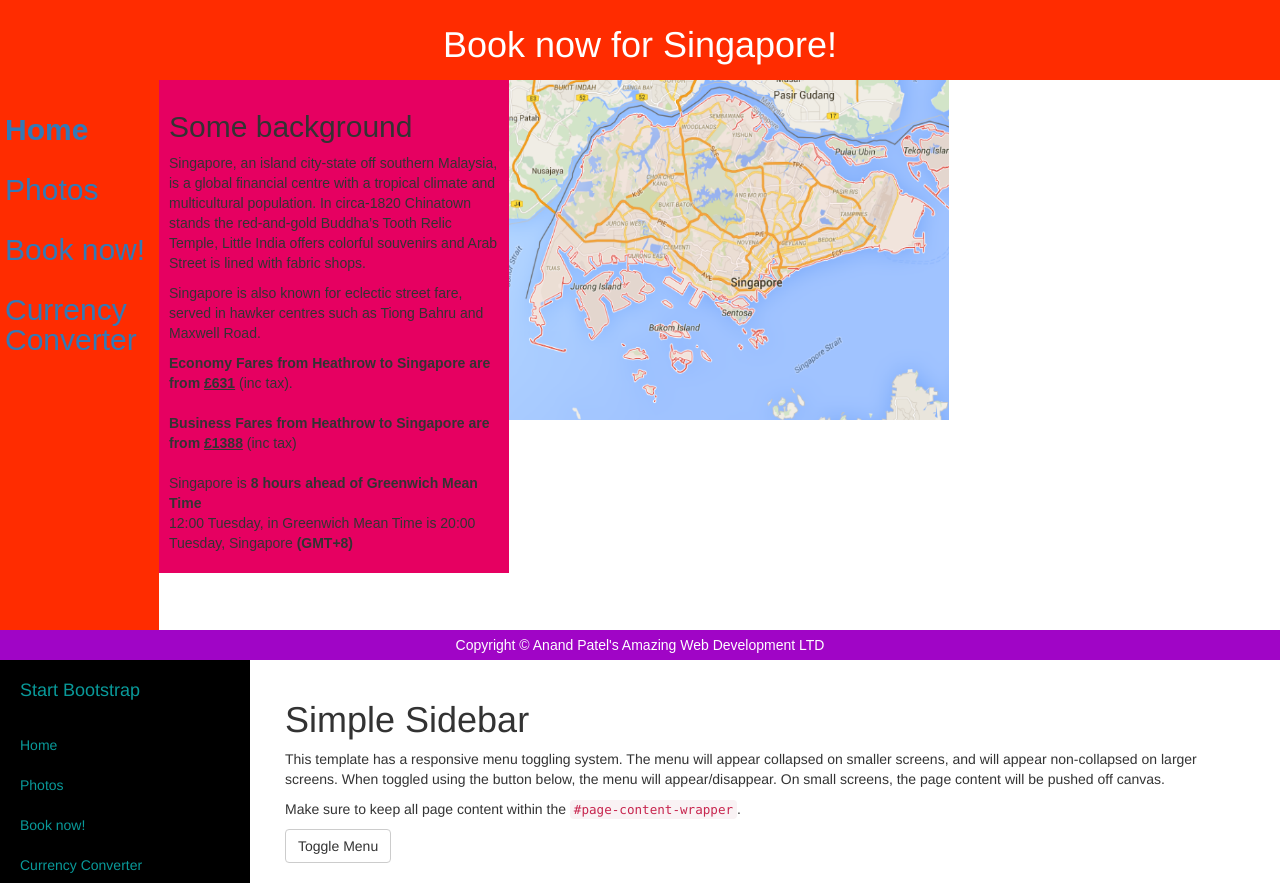
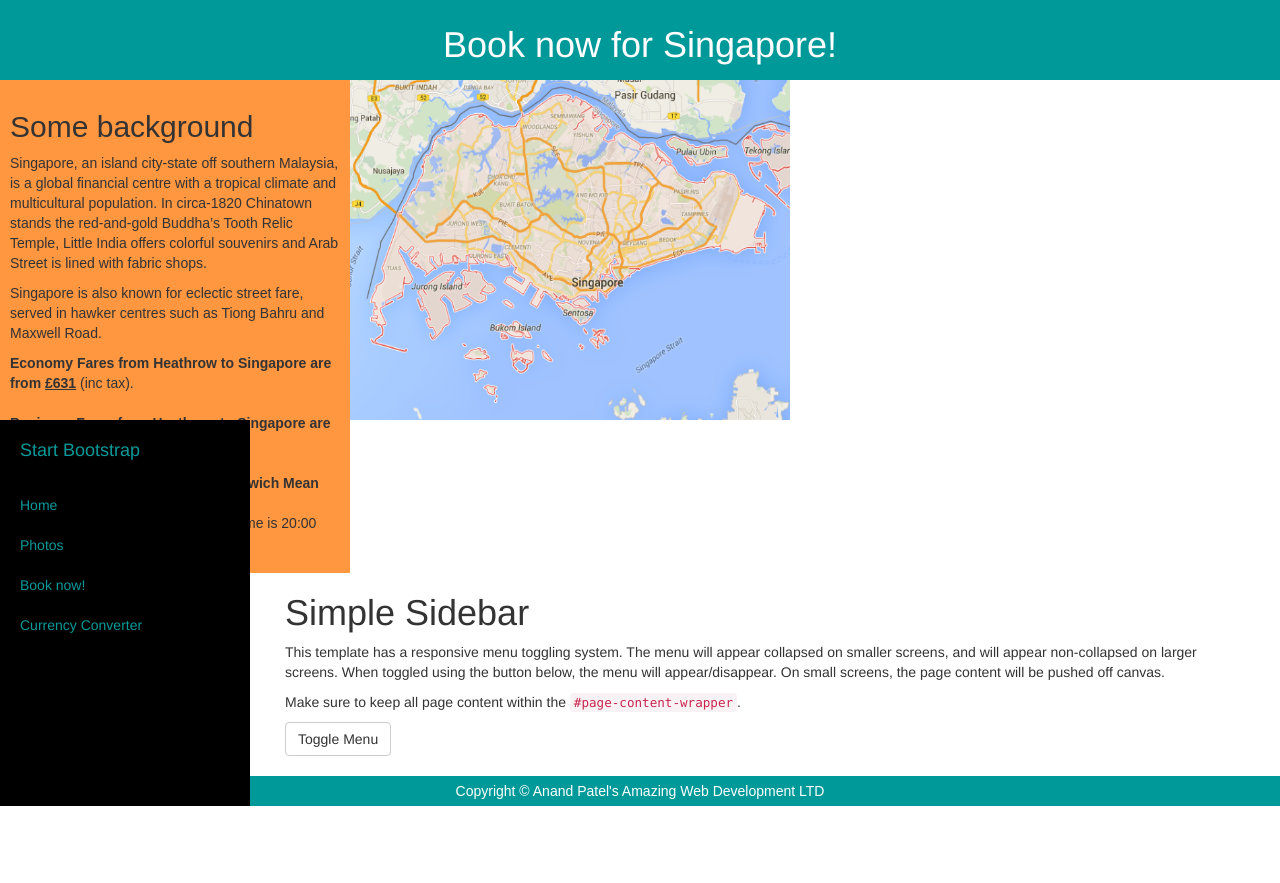
Before and after one commit to nandopatel/site, a Django app: a page that uses Webapp/templates/Index.html in a window 1280 px wide. After the commit the page ends 806 px from the top, so only its background shows below. Run offline with Django 3.2, Linux system fonts and the light colour scheme; some libraries are stand-ins or nearby versions.

Commit message:
changed colors

```diff
--- a/Webapp/static/style.css
+++ b/Webapp/static/style.css
@@ -1,25 +1,24 @@
 body {
-	background-color: #E60061;
+    background-color: #FF9640;
 }
 #header {
         background-color:black;
         color:white;
         text-align:center;
         padding:5px;
-	background-color: #FF2C00;
+    background-color: #009999;
     opacity: 0.9
     font-family:Arial;
 }
 #nav {
     line-height:30px;
-    background-color:#eeeeee;
+    background-color:#009999;
     height:550px;
     width:159px;
     float:left;
     padding:5px;
     font-family: Arial,sans-serif;
     font-size: 30px;
-    background-color: #FF2C00;
     opacity:;
 }
 #section {
@@ -27,7 +26,7 @@ body {
     float:left;
     padding:10px;
     font-family: Arial,sans-serif;
-    background-color: #E60061;
+    background-color: #FF9640;
 }
 #footer {
     background-color:black;
@@ -36,7 +35,7 @@ body {
     text-align:center;
     padding:5px;
     font-family: Arial,sans-serif;
-    background-color: #A005C6
+    background-color: #009999
 
 }
 h2 {
--- a/Webapp/templates/Index.html
+++ b/Webapp/templates/Index.html
@@ -9,14 +9,6 @@
 
 <h1>Book now for Singapore!</h1>
 </div>
-
-<div id="nav">
-    <br><b><a href="Index.html">Home</a></b></br>
-    <br><a href="Gallery.html">Photos</a></br>
-    <br><a href="Booking.html">Book now!</a></br>
-    <br><a href="Currency.html">Currency Converter</a></br>
-<br>
-<br>
 
 <a href="http://www.accuweather.com/en/sg/singapore/300597/weather-forecast/300597" class="aw-widget-legal">
 <!--
@@ -45,9 +37,6 @@ Singapore is <b>8 hours ahead of Greenwich Mean Time</b>
 </div>
 <img src="/static/singaporemap.png" height="340" width="440" border="5">
 
-<div id="footer">
-Copyright © Anand Patel's Amazing Web Development LTD
-</div>
 
 </body>
 </html>
@@ -136,7 +125,9 @@ Copyright © Anand Patel's Amazing Web Development LTD
         $("#wrapper").toggleClass("toggled");
     });
     </script>
-
+<div id="footer">
+Copyright © Anand Patel's Amazing Web Development LTD
+</div>
 </body>
 
 </html>
```
Lines whose indentation alone changed are shown as unchanged.
